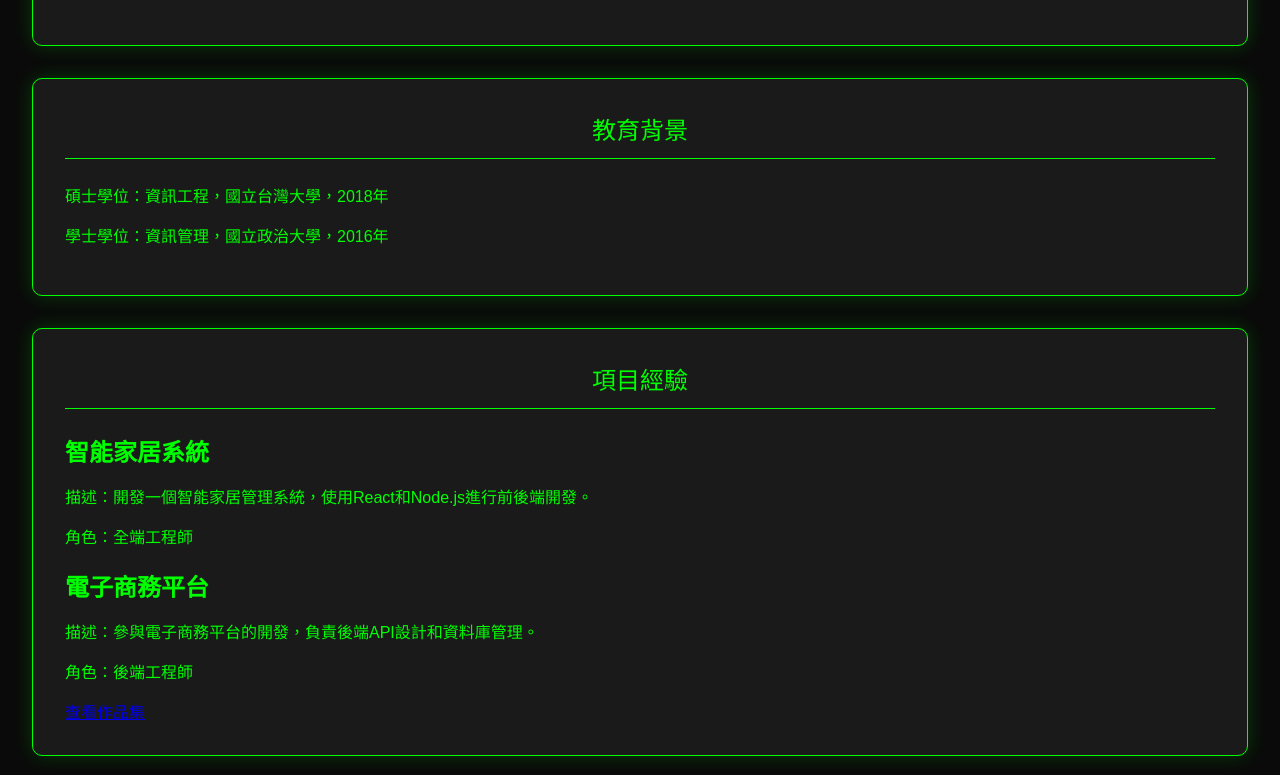
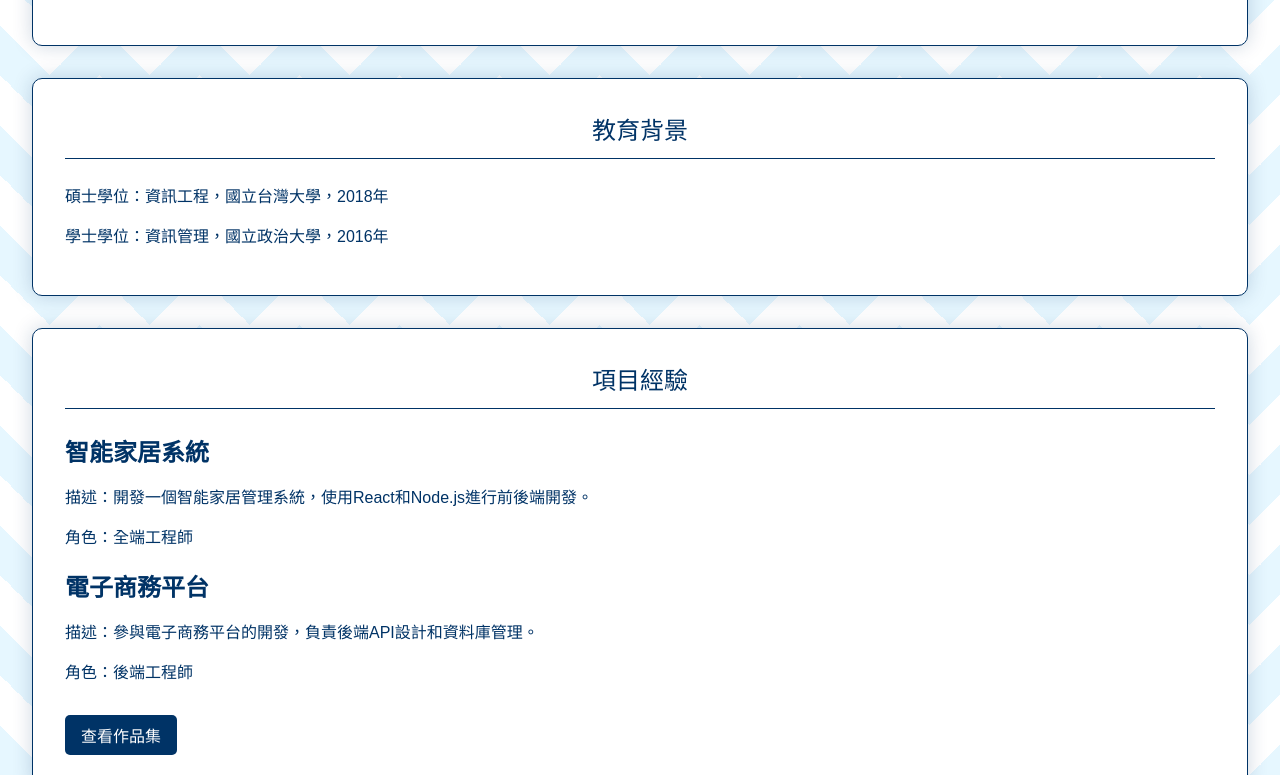
Before and after one commit to tainyuhu/Portfolio, a plain HTML site: page index.html in a window 1280 px wide. Shown: the part 2025-2800 px from the top of the page. Drawn offline with nearby package versions, Linux system fonts and the light colour scheme.

Commit message:
Update style.css

```diff
--- a/style.css
+++ b/style.css
@@ -1,26 +1,40 @@
 body {
     font-family: 'Arial', sans-serif;
-    background-color: #0a0a0a;
-    color: #00ff00;
+    background-color: #f0f8ff;
+    color: #003366;
     margin: 0;
     padding: 0;
+    overflow-x: hidden;
+    background-image: url('background-pattern.png');
+    background-size: cover;
 }
 
 header {
-    background-color: #1a1a1a;
-    color: #00ff00;
+    background-color: #003366;
+    color: #ffffff;
     text-align: center;
     padding: 2em 0;
-    border-bottom: 2px solid #00ff00;
+    border-bottom: 2px solid #ffffff;
+    animation: slideIn 1s ease-out;
+}
+
+@keyframes slideIn {
+    from {
+        transform: translateY(-100%);
+    }
+    to {
+        transform: translateY(0);
+    }
 }
 
 section {
     margin: 2em;
     padding: 2em;
-    background-color: #1a1a1a;
-    border: 1px solid #00ff00;
+    background-color: #ffffff;
+    border: 1px solid #003366;
     border-radius: 10px;
-    box-shadow: 0 0 20px rgba(0, 255, 0, 0.2);
+    box-shadow: 0 0 20px rgba(0, 51, 102, 0.2);
+    animation: fadeIn 1.5s ease-in-out;
 }
 
 .section-title {
@@ -28,8 +42,8 @@ section {
     margin-bottom: 1em;
     text-align: center;
     text-transform: uppercase;
-    color: #00ff00;
-    border-bottom: 1px solid #00ff00;
+    color: #003366;
+    border-bottom: 1px solid #003366;
     padding-bottom: 0.5em;
 }
 
@@ -38,17 +52,58 @@ section {
 }
 
 h2 {
-    color: #00ff00;
+    color: #003366;
     margin-bottom: 0.5em;
 }
 
 footer {
-    background-color: #1a1a1a;
-    color: #00ff00;
+    background-color: #003366;
+    color: #ffffff;
     text-align: center;
     padding: 1em 0;
-    border-top: 2px solid #00ff00;
+    border-top: 2px solid #ffffff;
     position: fixed;
     width: 100%;
     bottom: 0;
 }
+
+canvas {
+    max-width: 100%;
+    height: auto;
+}
+
+@keyframes fadeIn {
+    from {
+        opacity: 0;
+    }
+    to {
+        opacity: 1;
+    }
+}
+
+.button {
+    display: inline-block;
+    padding: 0.5em 1em;
+    margin-top: 1em;
+    color: #ffffff;
+    background-color: #003366;
+    border: none;
+    border-radius: 5px;
+    text-decoration: none;
+    font-size: 1em;
+    text-align: center;
+    transition: background-color 0.3s ease;
+}
+
+.button:hover {
+    background-color: #00509e;
+}
+
+body {
+    background: linear-gradient(135deg, #e6f7ff 25%, transparent 25%) -50px 0,
+                linear-gradient(225deg, #e6f7ff 25%, transparent 25%) -50px 0,
+                linear-gradient(315deg, #e6f7ff 25%, transparent 25%),
+                linear-gradient(45deg, #e6f7ff 25%, transparent 25%);
+    background-size: 100px 100px;
+    background-color: #ffffff;
+}
```
